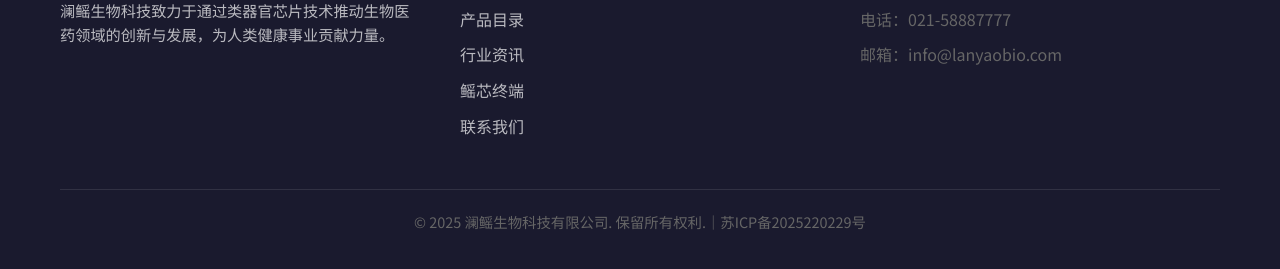
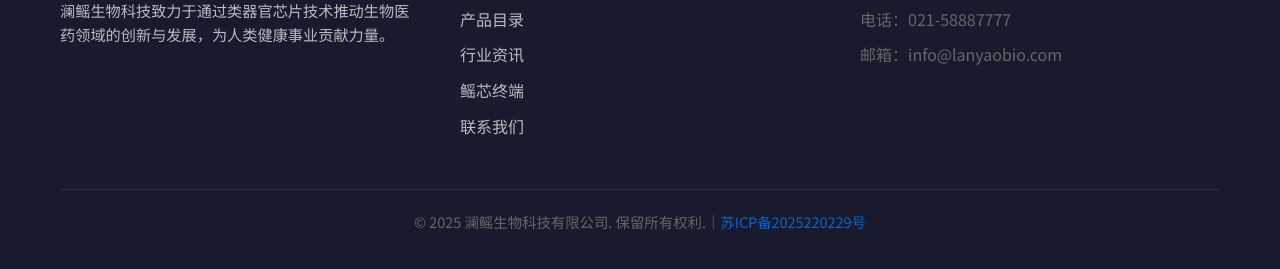
Before and after one commit to LanYaoTECH/LanYaoIndex, a website: page index.html in a window 1280 px wide. Shown: the part 4841-5110 px from the top of the page. Drawn offline with Linux system fonts and the light colour scheme.

Commit message:
备案修改

```diff
--- a/index.html
+++ b/index.html
@@ -330,7 +330,7 @@
                 </div>
             </div>
             <div class="footer-bottom">
-                <p>&copy; 2025 澜鳐生物科技有限公司. 保留所有权利.｜苏ICP备2025220229号</p>
+                <p>&copy; 2025 澜鳐生物科技有限公司. 保留所有权利.｜<a href="https://beian.miit.gov.cn/" target="_blank">苏ICP备2025220229号</a></p>
             </div>
         </div>
     </footer>
```
